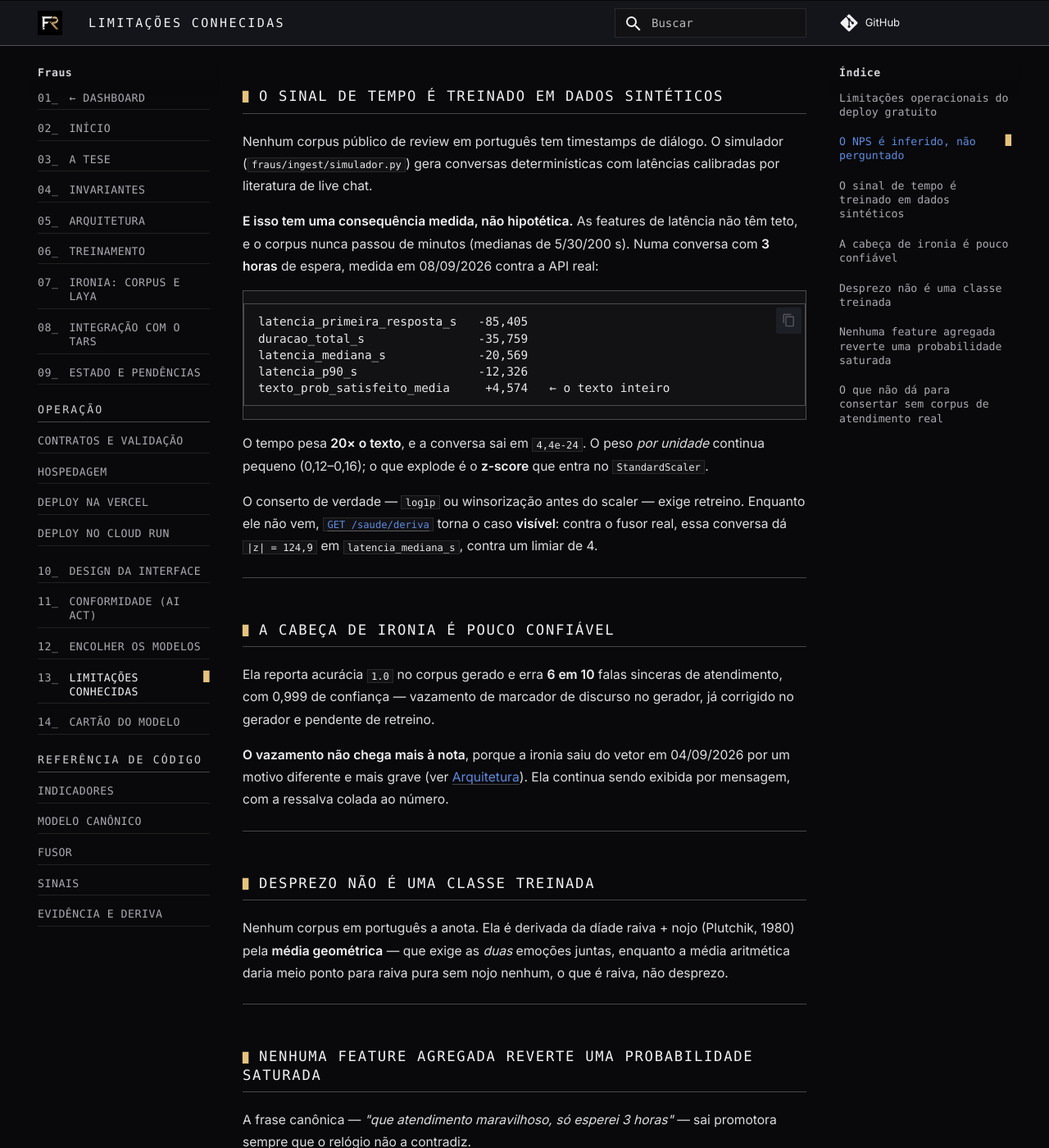
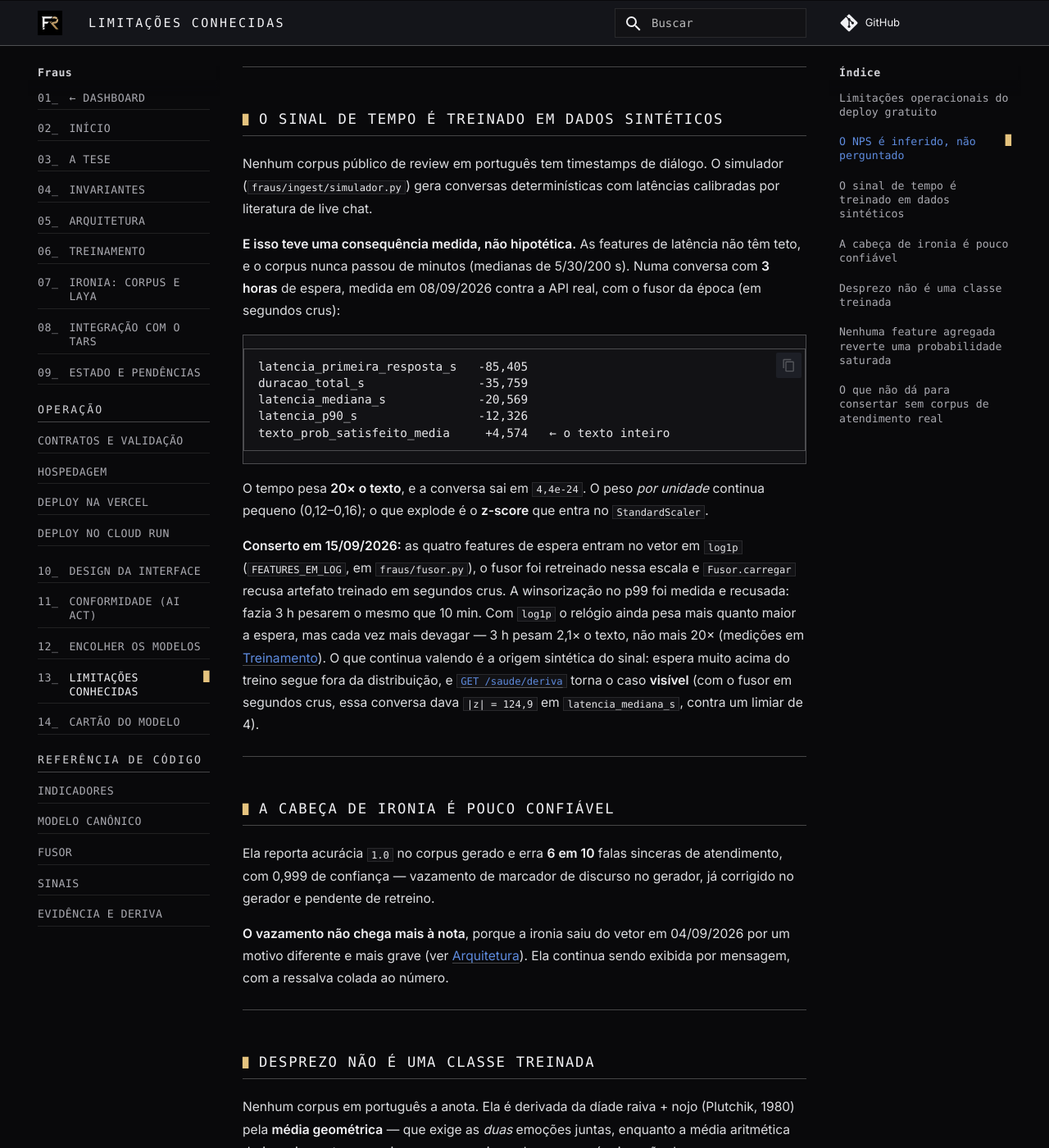
Before and after one commit to Joao-Tavares0312/Fraus, an MkDocs documentation site: the page built from docs/limitacoes.md, in a window 1280 px wide and 1400 px high, scrolled down 1589 px. Shown: the whole window at 82% size. Built offline with MkDocs 1.6.1 and Material for MkDocs 9.7.7, drawn with Linux system fonts in a browser that asks for light colours; some web fonts are replaced; comment, search, counter and statistics services are not loaded; some of the changed text lies outside the part shown.

Commit message:
docs(limitacoes): o log1p do tempo esta no codigo desde 15/09
O README listava "Decidir o dominio do tempo no score" como P0 aberto e
docs/limitacoes.md dizia que o conserto com log1p "exige retreino. Enquanto
ele nao vem...". O conserto veio: FEATURES_EM_LOG em fraus/fusor.py aplica
log1p as quatro features de espera dentro de vetorizar, o fusor foi
retreinado nessa escala e Fusor.carregar recusa artefato treinado em
segundos crus (tests/test_compressao_do_tempo.py).

O item vira feito, com os numeros ja registrados em docs/treinamento.md e
docs/handoff.md (empate em 613 s, 3 h pesando 2,1x o texto), e a tabela de
latencia x score de 08/09 ganha a ressalva de que foi medida com o fusor
anterior. Alinha tambem o tamanho do pacote em limitacoes.md (1,46 GB era
o de 17/09; o publicado em 30/09 tem 1,95 GB, como no deploy-vercel.md).

Co-Authored-By: Neuro <neuro.chan.dev@gmail.com>

````diff
--- a/docs/limitacoes.md
+++ b/docs/limitacoes.md
@@ -7,8 +7,9 @@ tem contrapartida visível na interface.
 ## Limitações operacionais do deploy gratuito
 
 A hospedagem da API deixou de ser pendência em 17/09/2026, mas “publicada” não
-significa “sem limites”. A função ONNX tem cerca de 1,46 GB e usa Large
-Functions na Vercel. Depois de esfriar, o primeiro `/saude` observado levou
+significa “sem limites”. A função ONNX tem cerca de 1,95 GB (pacote
+publicado em 30/09/2026; eram 1,46 GB em 17/09) e usa Large Functions na
+Vercel. Depois de esfriar, o primeiro `/saude` observado levou
 10,8 s; requisições seguintes foram rápidas, mas não há garantia de latência.
 
 **Cold start e "motor aquecendo".** A API é serverless: cada instância tem o
@@ -64,9 +65,10 @@ Nenhum corpus público de review em português tem timestamps de diálogo. O
 simulador (`fraus/ingest/simulador.py`) gera conversas determinísticas com
 latências calibradas por literatura de live chat.
 
-**E isso tem uma consequência medida, não hipotética.** As features de latência
+**E isso teve uma consequência medida, não hipotética.** As features de latência
 não têm teto, e o corpus nunca passou de minutos (medianas de 5/30/200 s). Numa
-conversa com **3 horas** de espera, medida em 08/09/2026 contra a API real:
+conversa com **3 horas** de espera, medida em 08/09/2026 contra a API real, com
+o fusor da época (em segundos crus):
 
 ```
 latencia_primeira_resposta_s   -85,405
@@ -80,10 +82,17 @@ O tempo pesa **20× o texto**, e a conversa sai em `4,4e-24`. O peso *por
 unidade* continua pequeno (0,12–0,16); o que explode é o **z-score** que entra
 no `StandardScaler`.
 
-O conserto de verdade — `log1p` ou winsorização antes do scaler — exige
-retreino. Enquanto ele não vem, [`GET /saude/deriva`](referencia/diagnostico.md)
-torna o caso **visível**: contra o fusor real, essa conversa dá `|z| = 124,9`
-em `latencia_mediana_s`, contra um limiar de 4.
+**Conserto em 15/09/2026:** as quatro features de espera entram no vetor em
+`log1p` (`FEATURES_EM_LOG`, em `fraus/fusor.py`), o fusor foi retreinado nessa
+escala e `Fusor.carregar` recusa artefato treinado em segundos crus. A
+winsorização no p99 foi medida e recusada: fazia 3 h pesarem o mesmo que
+10 min. Com `log1p` o relógio ainda pesa mais quanto maior a espera, mas cada
+vez mais devagar — 3 h pesam 2,1× o texto, não mais 20× (medições em
+[Treinamento](treinamento.md)). O que continua valendo é a origem sintética do
+sinal: espera muito acima do treino segue fora da distribuição, e
+[`GET /saude/deriva`](referencia/diagnostico.md) torna o caso **visível** (com o
+fusor em segundos crus, essa conversa dava `|z| = 124,9` em
+`latencia_mediana_s`, contra um limiar de 4).
 
 ---
 
````
Also changed, not shown: README.md (+13 -8 lines).
